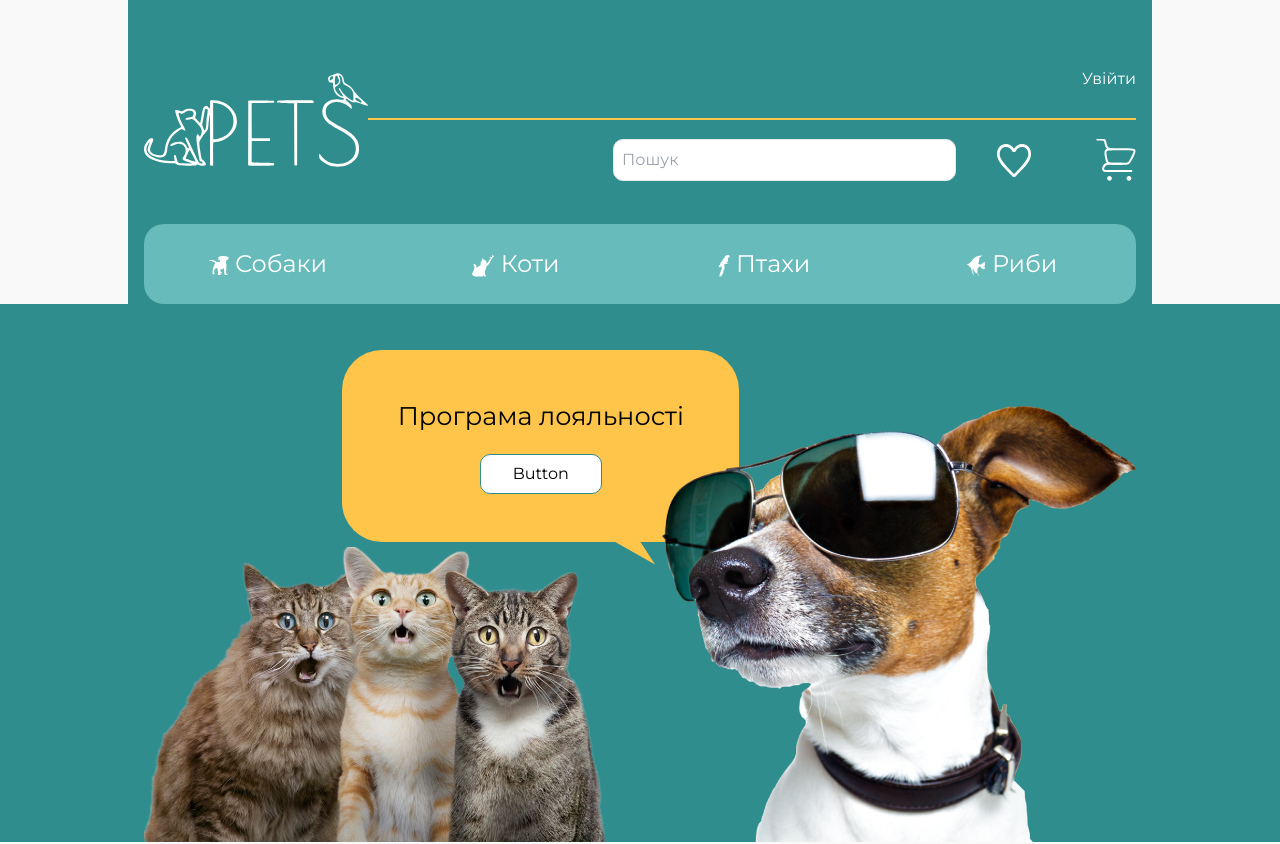
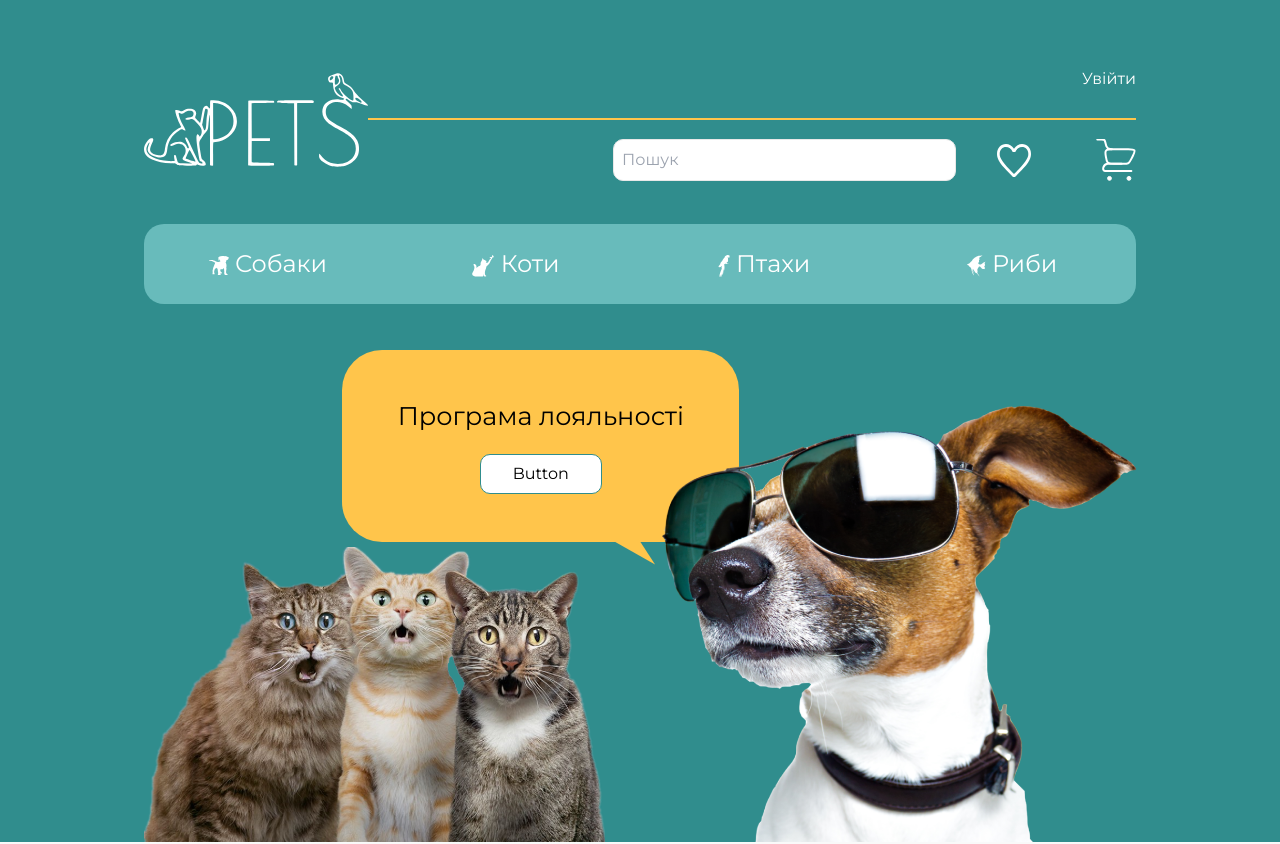
Before and after one commit to MViktoriia/pets-store, a Next.js app: page / in a window 1280 px wide. Shown: the top 844 px of the page. Built offline with nearby package versions, Linux system fonts and the light colour scheme.

Commit message:
fix background header+ navigation

```diff
--- a/src/app/components/Header/header.tsx
+++ b/src/app/components/Header/header.tsx
@@ -7,8 +7,8 @@ function Header() {
 
   return (
     <>
-      <header className='md:min-h-56 h-48 container bg-cyan'>
-      <div className='flex flex-col md:flex-row pt-10 pb-8 md:justify-between justify-center relative'>
+      <header className='md:min-h-56 h-48  bg-cyan'>
+      <div className='flex flex-col container md:flex-row pt-10 pb-8 md:justify-between justify-center relative'>
 
     <div className="flex items-center">
       <div>
--- a/src/app/components/Navigation/navigation.tsx
+++ b/src/app/components/Navigation/navigation.tsx
@@ -5,10 +5,11 @@ import styles from './Navigation.module.css';
 
 
 function Navigation(){
-  const ulClasses = `flex fontFamily-sans md:h-20 min-h-12 items-center ${styles.navText} bg-cyan-light md:rounded-xl overflow-x-auto`;
+  const ulClasses = ` flex fontFamily-sans md:h-20 min-h-12 items-center ${styles.navText} bg-cyan-light md:rounded-xl overflow-x-auto`;
   const navClasses = `md:container mx-auto bg-cyan ${styles.scrollableContainer}`
    return(
        <>
+       <section className="bg-cyan">
        <nav className={navClasses}>
      <ul className={ulClasses}>
        <li className="md:flex-1 text-center mx-2 px-3 shrink-0">
@@ -27,6 +28,7 @@ function Navigation(){
         </li>
      </ul>
        </nav>
+       </section>
         </>
     )
 }
```
